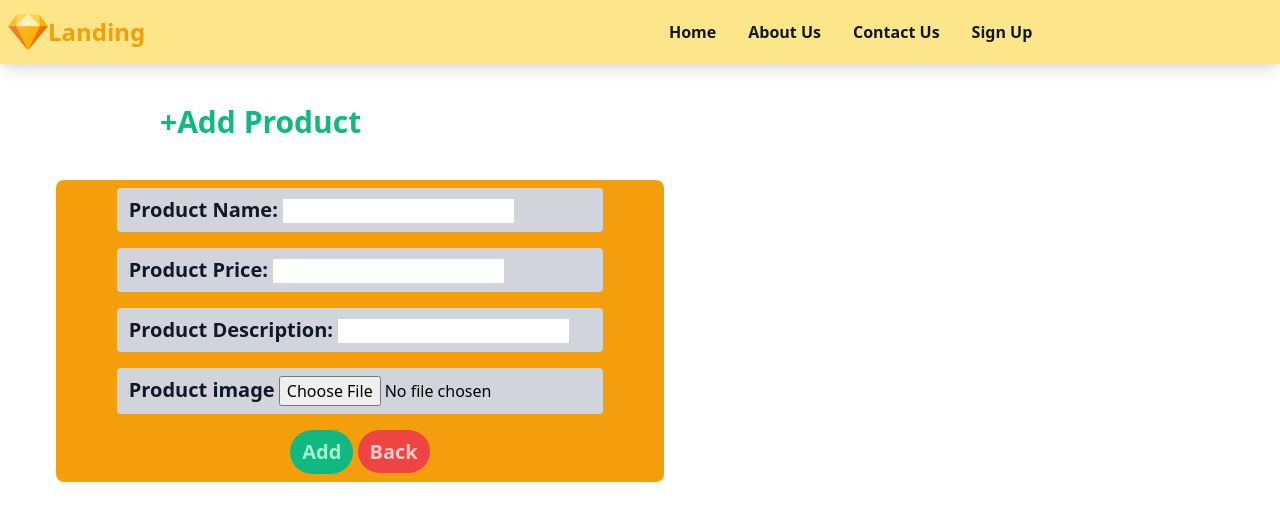
After one commit to Rita-mary/New-Django-Project, a Django app: page /app1/index/add_product/ in a window 1280 px wide. The commit adds this page. Shown: the top 521 px of the page. Run offline with Django 4.2, Linux system fonts and the light colour scheme; style sheets or scripts are compiled from the project's sources.

Commit message:
create and design add_product view

```diff
--- /dev/null
+++ b/newsite/app1/templates/app1/add_products.html
@@ -0,0 +1,31 @@
+{% extends 'app1/base.html' %}
+{% load static %}
+{% block content %}
+<h2 class="my-10 mx-40 text-3xl text-green-500 font-bold">+Add Product</h2>
+<form method="POST" enctype="multipart/form-data" class="mx-10 w-1/2">
+    {% csrf_token %}
+    <div class="flex flex-col justify-center items-center bg-yellow-500 rounded-lg m-4">
+        <div class=" bg-gray-300 w-4/5 rounded m-2 px-3 py-2">
+            <label class="text-xl font-bold text-gray-900" for="name">Product Name: </label>
+            <input class="outline-none" type="text" name="name" id="name">
+        </div>
+        <div class=" bg-gray-300 w-4/5 rounded m-2 px-3 py-2">
+            <label class="text-xl font-bold text-gray-900" for="name">Product Price: </label>
+            <input class="outline-none" type="text" name="price" id="price">
+        </div>
+        <div class=" bg-gray-300 w-4/5 rounded m-2 px-3 py-2">
+            <label class="text-xl font-bold text-gray-900" for="name">Product Description: </label>
+            <input class="outline-none" type="text" name="description" id="description">
+        </div>
+        <div class=" bg-gray-300 w-4/5 rounded m-2 px-3 py-2">
+            <label class="text-xl font-bold text-gray-900" for="image">Product image</label>
+            <input type="file" accept="image/*" name="upload" id="upload">
+        </div>
+        <div class=" m-2 ">
+            <input class="bg-green-500 text-xl font-bold text-green-200 px-3 py-2 rounded-full hover:bg-green-400 hover:text-green-50" type="submit" value="Add">
+            <a class="bg-red-500 text-xl font-bold text-red-200 px-3 py-2 rounded-full hover:bg-red-400 hover:text-red-50" href="{% url 'app1:index' %}">Back</a>
+        </div>
+    </div>
+</form>
+
+{% endblock %}
--- a/newsite/app1/templates/app1/base.html
+++ b/newsite/app1/templates/app1/base.html
@@ -17,11 +17,11 @@
                     <span class="text-yellow-500 font-bold text-2xl">Landing</span>
                 </a>
             </div>
-            <div class="hidden md:flex font-bold w-2/3 items-center space-x-8 justify-center text-yellow-700">
-                <a href="#">Home</a>
-                <a href="#">About Us</a>
-                <a href="#">Contact Us</a>
-                <a href="#">Sign Up</a>
+            <div class="hidden md:flex font-bold w-2/3 items-center space-x-8 justify-center text-gray-900">
+                <a class="hover:text-gray-500" href="#">Home</a>
+                <a class="hover:text-gray-500" href="#">About Us</a>
+                <a class="hover:text-gray-500" href="#">Contact Us</a>
+                <a class="hover:text-gray-500" href="#">Sign Up</a>
             </div>
         </div>
     </nav>
--- a/newsite/app1/urls.py
+++ b/newsite/app1/urls.py
@@ -5,4 +5,6 @@ from . import views
 app_name = 'app1'
 urlpatterns = [
     path('index/', views.products , name= 'index'),
+    path('index/<int:id>/', views.product_details, name='product_details'),
+    path('index/add_product/', views.add_product, name='add_product'),
 ]
--- a/newsite/app1/views.py
+++ b/newsite/app1/views.py
@@ -1,4 +1,4 @@
-from django.shortcuts import render
+from django.shortcuts import redirect, render
 from .models import Product
 
 # Create your views here.
@@ -8,3 +8,20 @@ def products(request):
         'products' : products
     }
     return render(request , 'app1/index.html', context)
+def product_details(request , id):
+    product = Product.objects.get(id = id)
+    context = {
+        'product' : product
+    }
+    return render(request , 'app1/product_details.html', context)
+
+def add_product(request):
+    if request.method == 'POST':
+        name = request.POST.get('name')
+        price = request.POST.get('price')
+        description = request.POST.get('description')
+        image = request.FILES['upload']
+        product = Product(name = name, price = price, description = description, image = image)
+        product.save()
+        return redirect('/app1/index')
+    return render(request , 'app1/add_products.html')
```
Also changed, not shown: newsite/app1/templates/app1/index.html (+24 -6 lines), newsite/app1/templates/app1/product_details.html (added, +20 -0 lines), newsite/db.sqlite3, newsite/media/pimages/Airpods.jpg (added), newsite/media/pimages/Headset.jpg (added), newsite/media/pimages/gadgets.jpg (added).
